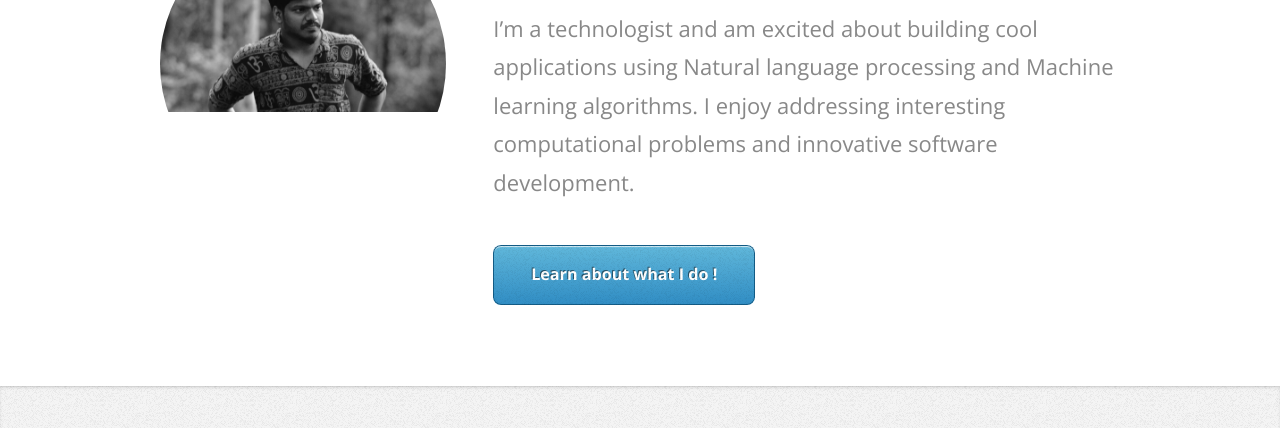
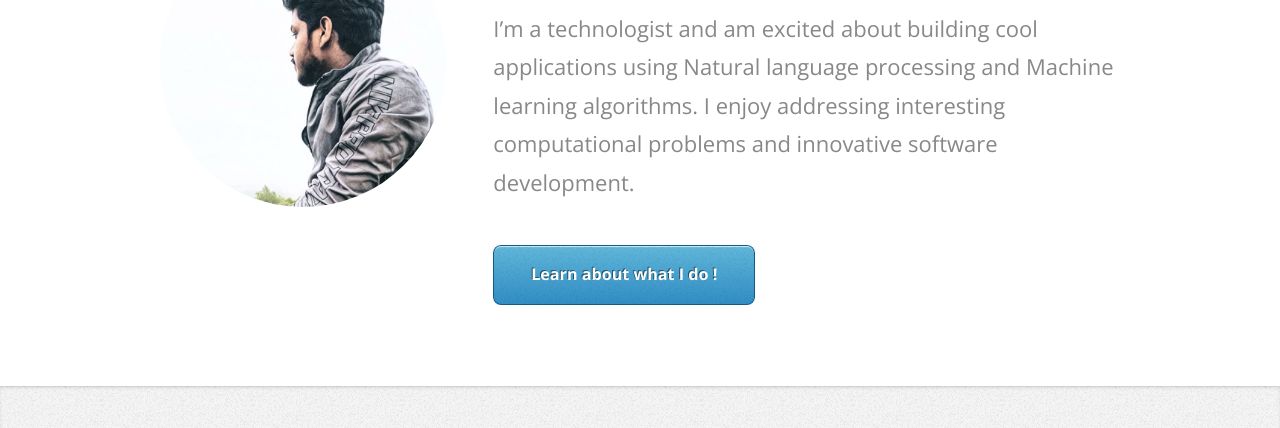
Before and after one commit to nithin-kumar/nithin-kumar.github.io, a plain HTML site: page index.html in a window 1280 px wide. Shown: the part 211-639 px from the top of the page. Drawn offline with nearby package versions, Linux system fonts and the light colour scheme.

Commit message:
updated image

```diff
--- a/index.html
+++ b/index.html
@@ -35,7 +35,7 @@
             <article class="container" id="top">
                 <div class="row">
                     <div class="4u">
-                        <span class="me image image-full"><img id="profile_image" data-src="/static/images/v5.jpeg" alt="" /></span>
+                        <span class="me image image-full"><img id="profile_image" data-src="/static/images/new_dp.jpeg" alt="" /></span>
                     </div>
                     <div class="8u">
                         <header>
```
